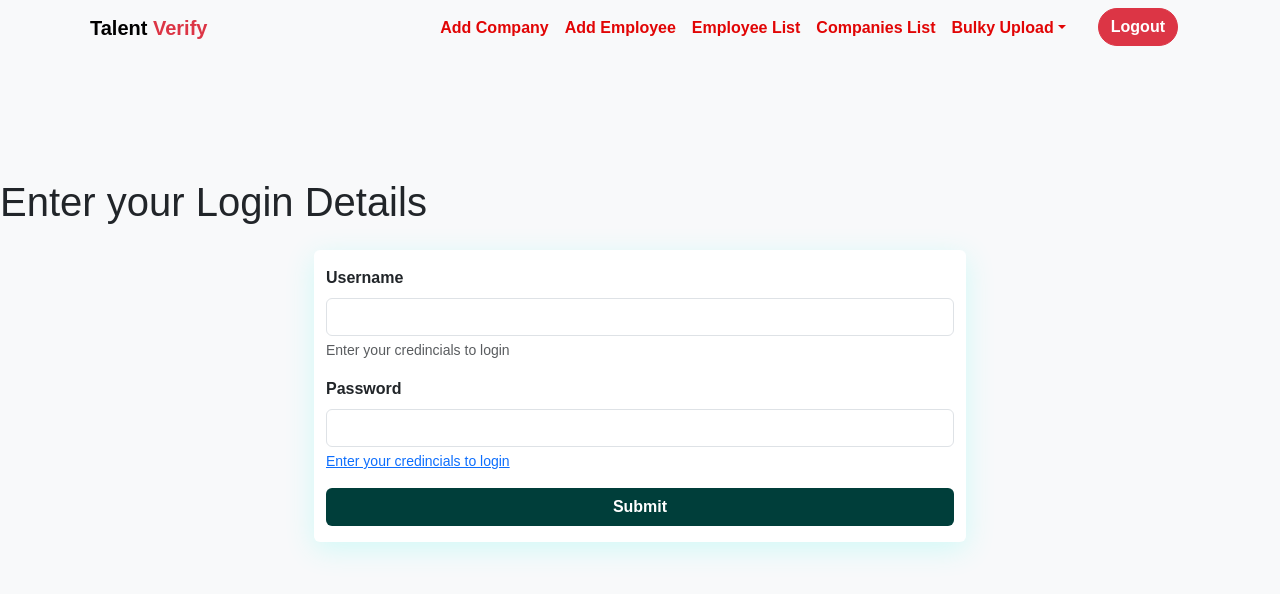
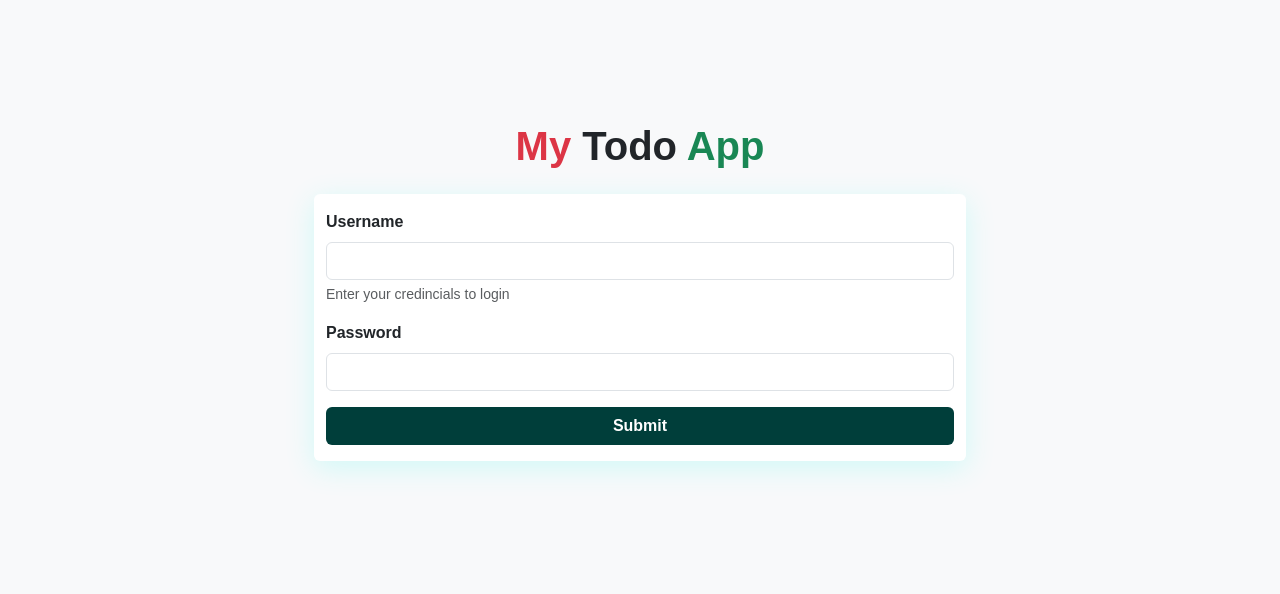
Before and after one commit to dopswae98/talentverifyfrontendfinal, a React (Create React App) app: page / in a window 1280 px wide. Shown: the top 594 px of the page. Built offline with nearby package versions, Linux system fonts and the light colour scheme; a web font is replaced by a local one.

Commit message:
solved routing now

```diff
--- a/src/App.js
+++ b/src/App.js
@@ -31,7 +31,7 @@
   return (
     <DataContextProvider>
       <Routes>
-        <Route path="/" element={<LoginPage />} />
+        <Route path="/" element={<Login />} />
         {/* <Route path="/home" element={<PrivateRoute />}> */}
         <Route path="/home" element={<PrivateRoute />}>
           <Route path="/home" element={<Dashboard />} />
```
